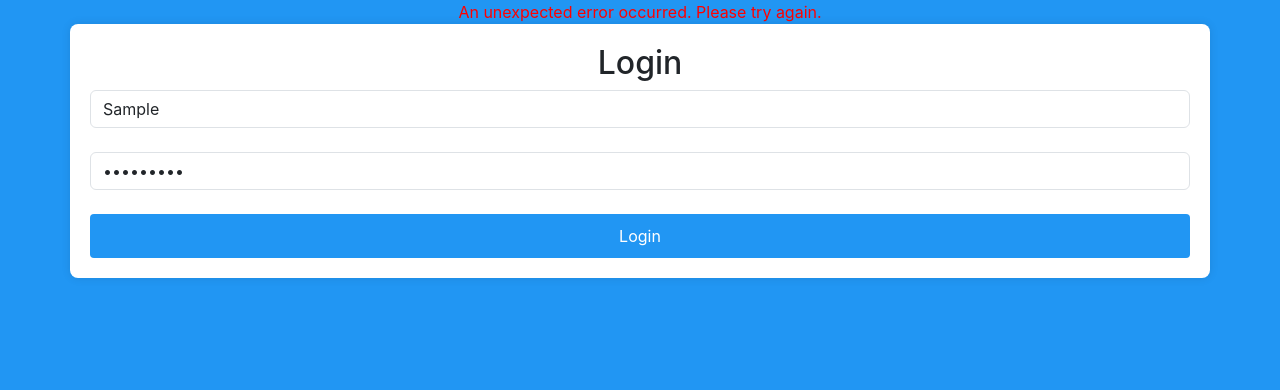
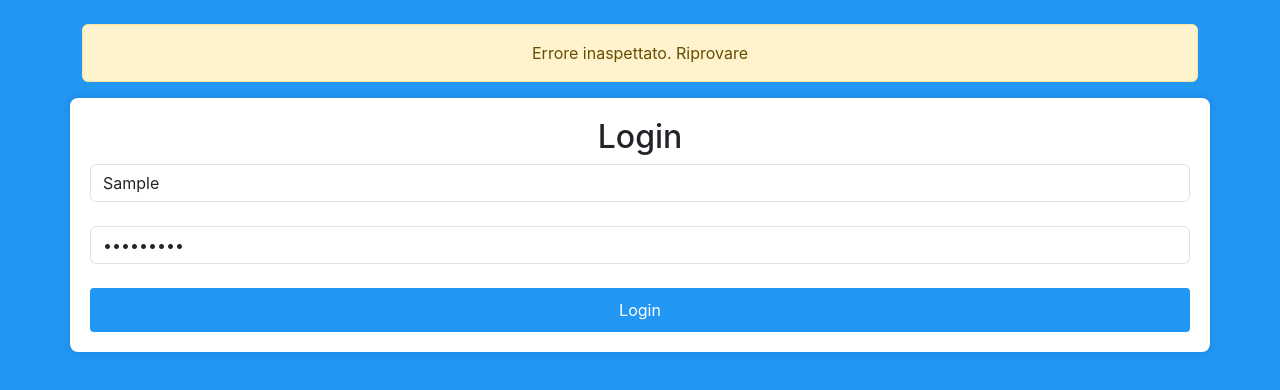
Before and after one commit to frankzamma/AntiPiracyPlatform, a React (Create React App) app in the folder webapp/frontend/: page /login in a window 1280 px wide. Both pictures are taken after typing "Sample", "Sample123" into the empty fields and a click on the button "Login". Shown: the top 390 px of the page. Built offline with nearby package versions, Linux system fonts and the light colour scheme; no server answers.

Commit message:
Aggiunta gestione degli errori provenienti dal server

```diff
--- a/webapp/frontend/src/components/Form/FormTitolareDiritti.js
+++ b/webapp/frontend/src/components/Form/FormTitolareDiritti.js
@@ -1,4 +1,4 @@
-import {useContext, useState} from "react";
+import React, {useContext, useState} from "react";
 import {AuthContext} from "../AuthContext";
 import {Navigate, useNavigate} from "react-router-dom";
 import axios from "axios";
@@ -13,6 +13,7 @@ function FormTitolareDiritti() {
     const [categoria, setCategoria] = useState("");
     const [id, setId] = useState("")
     const navigate = useNavigate();
+    const [errorMessage, setErrorMessage] = useState(null);
 
     if (loading) {
         return null;
@@ -71,11 +72,24 @@ function FormTitolareDiritti() {
                 }
             }).then( response =>{
                 console.log(response)
-                window.alert("Transazione eseguita:" + response.data)
-                navigate("/visulizza-richieste-effettuate")
+
+                if(response.data.includes("Error")){
+                    setErrorMessage(response.data);
+                    window.scrollTo(0, 0);
+                }else{
+                    window.alert("Transazione eseguita:" + response.data)
+                    navigate("/visulizza-richieste-effettuate")
+                }
+
             })
 
         } catch (error) {
+            if (error.response && error.response.data) {
+                setErrorMessage(error.response.data);
+            } else {
+                setErrorMessage("Errore inaspettato. Riprovare");
+            }
+
             window.alert("ERRORE:" + error)
         }
     };
@@ -83,6 +97,8 @@ function FormTitolareDiritti() {
     return (
         <div>
             <TitolareDeiServiziNav></TitolareDeiServiziNav>
+
+            {errorMessage && <div className="alert alert-danger">{errorMessage}</div>}{" "}
             <div style={{marginTop: '20px'}}></div>
             <div className="container" style={{backgroundColor: "white", borderRadius: '10px', padding: '20px'}}>
                 <form onSubmit={handleSubmit}>
--- a/webapp/frontend/src/components/LoginForm.js
+++ b/webapp/frontend/src/components/LoginForm.js
@@ -7,7 +7,7 @@ import "../style/Login.css"
 const Login = () => {
     const [username, setUsername] = useState("");
     const [password, setPassword] = useState("");
-    const [errorMessage, setErrorMessage] = useState(null); // New state for handling error messages
+    const [errorMessage, setErrorMessage] = useState(null);
     const { setToken } = useContext(AuthContext);
     const { setOrgName } = useContext(AuthContext);
     const navigate = useNavigate();
@@ -30,9 +30,9 @@ const Login = () => {
             localStorage.removeItem("token");
             sessionStorage.removeItem("orgName")
             if (error.response && error.response.data) {
-                setErrorMessage(error.response.data); // Set the error message if present in the error response
+                setErrorMessage(error.response.data);
             } else {
-                setErrorMessage("An unexpected error occurred. Please try again.");
+                setErrorMessage("Errore inaspettato. Riprovare");
             }
         }
     };
@@ -40,7 +40,8 @@ const Login = () => {
     return (
         <div className="container text-center">
             <div className="row align-items-center"></div>
-            {errorMessage && <div style={{ color: "red" }}>{errorMessage}</div>}{" "}
+            <br/>
+            {errorMessage && <div className="alert alert-warning">{errorMessage}</div>}{" "}
             <div className="row align-items-center">
                 <form className="login-form" onSubmit={handleSubmit}>
                     <h2>Login</h2>
@@ -50,6 +51,7 @@ const Login = () => {
                            onChange={(e) => setUsername(e.target.value)}
                            placeholder="Username"
                            type="text"
+                           required
                     />
                     <br/>
                     <input className="form-control"
@@ -57,6 +59,7 @@ const Login = () => {
                            value={password}
                            onChange={(e) => setPassword(e.target.value)}
                            placeholder="Password"
+                           required
                     />
                     <br/>
                     <button type="submit">Login</button>
```
